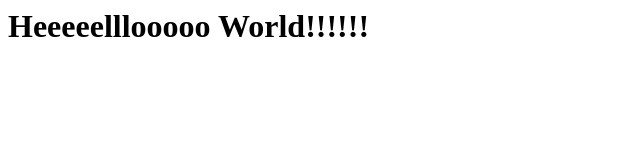
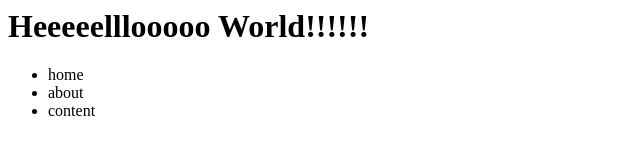
Before and after one commit to elh200/alex6515.github.io, a plain HTML site: page index.html in a window 1280 px wide. Shown: the whole page, without its empty margins (0-640 px from the left). Drawn offline with Linux system fonts and the light colour scheme.

Commit message:
I added an UL menusbar

```diff
--- a/index.html
+++ b/index.html
@@ -3,6 +3,11 @@
     <head>
     <body>
         <h1>Heeeeelllooooo World!!!!!!</h1>
+        <ul>
+            <li>home</li>
+            <li>about</li>
+            <li>content</li>
+        </ul>
     </body>
     </head>
 </html>
```
